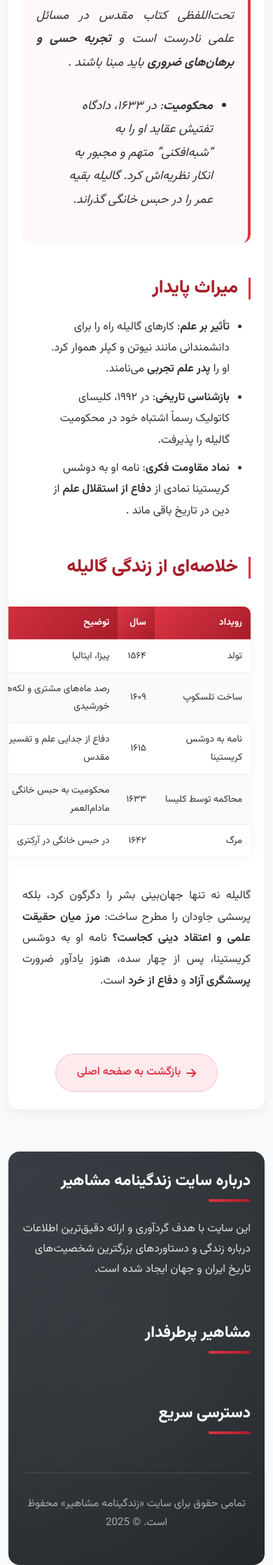
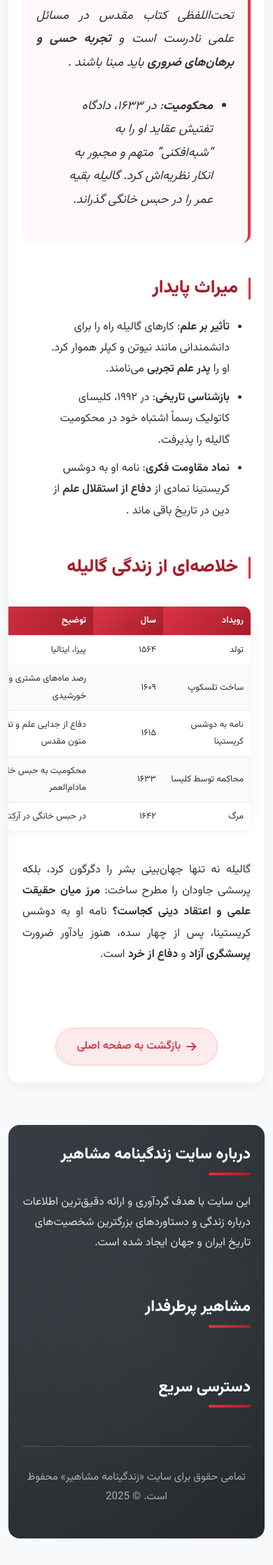
Before and after one commit to darkblog/darkblog.github.io, a Jekyll site: the page built from _posts/2025-7-5-68.md, in a window 390 px wide. Shown: the part 1621-3858 px from the top of the page at 70% size. Built offline with Jekyll 4.4.1, drawn with Linux system fonts in a browser that asks for light colours; after the commit the page ends 3820 px from its top, so only the background shows below that.

Commit message:
Update post.html

```diff
--- a/_layouts/post.html
+++ b/_layouts/post.html
@@ -249,7 +249,7 @@
             border-radius: 10px;
             overflow: hidden;
             font-size: 1rem;
-            min-width: 600px; /* حداقل عرض برای حفظ ساختار */
+            min-width: 100%; /* تغییر مهم: حداقل عرض 100% */
         }
 
         .post-content th {
@@ -259,12 +259,14 @@
             padding: 15px 20px;
             text-align: right;
             border-bottom: 2px solid rgba(255, 255, 255, 0.1);
+            white-space: nowrap; /* جلوگیری از شکستن سرفصل‌ها */
         }
 
         .post-content td {
             padding: 15px 20px;
             border-bottom: 1px solid rgba(0, 0, 0, 0.05);
             transition: all 0.2s ease;
+            min-width: 120px; /* حداقل عرض برای سلول‌ها */
         }
 
         .post-content tr:nth-child(even) {
@@ -283,6 +285,18 @@
             margin: 30px 0;
             border-radius: 10px;
             box-shadow: 0 5px 15px rgba(0, 0, 0, 0.05);
+            -ms-overflow-style: -ms-autohiding-scrollbar; /* بهبود در اینترنت اکسپلورر */
+        }
+
+        /* مخفی کردن اسکرولبار در مرورگرهای وبکیت */
+        .table-responsive::-webkit-scrollbar {
+            -webkit-appearance: none;
+            height: 8px;
+        }
+
+        .table-responsive::-webkit-scrollbar-thumb {
+            border-radius: 4px;
+            background-color: rgba(0,0,0,.2);
         }
 
         .back-to-home {
@@ -399,7 +413,13 @@
             position: relative;
         }
 
-        /* Responsive adjustments */
+        /* Responsive adjustments - تغییرات مهم برای جدول */
+        @media (max-width: 992px) {
+            .post-content table {
+                min-width: 800px; /* برای تبلت‌ها */
+            }
+        }
+
         @media (max-width: 768px) {
             .post-header {
                 height: 220px;
@@ -431,10 +451,9 @@
                 font-size: 1.3rem;
             }
 
-            /* تنظیمات جدول برای تبلت */
             .post-content table {
                 font-size: 0.9rem;
-                min-width: 500px;
+                min-width: 650px; /* تنظیم حداقل عرض برای تبلت */
             }
 
             .post-content th,
@@ -469,15 +488,27 @@
                 padding: 30px 20px;
             }
 
-            /* تنظیمات جدول برای موبایل */
             .post-content table {
                 font-size: 0.85rem;
-                min-width: 400px;
+                min-width: 500px; /* تنظیم حداقل عرض برای موبایل */
             }
 
             .post-content th,
             .post-content td {
                 padding: 10px 12px;
+                min-width: 100px; /* حداقل عرض برای سلول‌ها در موبایل */
+            }
+        }
+
+        @media (max-width: 480px) {
+            .post-content table {
+                min-width: 400px; /* تنظیم برای دستگاه‌های بسیار کوچک */
+            }
+
+            .post-content th,
+            .post-content td {
+                padding: 8px 10px;
+                font-size: 0.8rem;
             }
         }
     </style>
```
Also changed, not shown: other parts of _layouts/post.html (+25 -1 lines).
